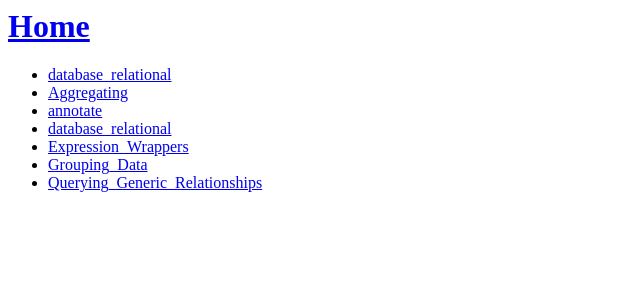
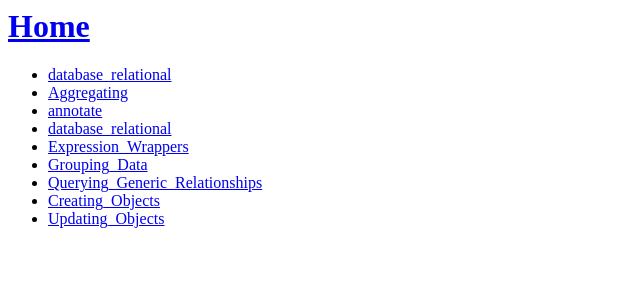
Before and after one commit to mohamad-mvm/django, a Django app: page / in a window 1280 px wide. Shown: the top 300 px of the page, without its empty margins (0-640 px from the left). Run offline with Django 4.2, Linux system fonts and the light colour scheme; parts of the project's set-up code (start-up, migrations or seed data) failed here and were passed over.

Commit message:
crud operation

```diff
--- a/playground/templates/home.html
+++ b/playground/templates/home.html
@@ -43,6 +43,13 @@
       </li>
       <li>
         <a href="Querying_Generic_Relationships/">Querying_Generic_Relationships</a>
+      </li>
+      <li>
+        <a href="Creating_Objects/">Creating_Objects</a>
+      </li>
+      <li>
+        <a href="Updating_Objects/">Updating_Objects</a>
+      </li>
     </ul>
   </body>
 </html>
--- a/playground/urls.py
+++ b/playground/urls.py
@@ -11,4 +11,6 @@ urlpatterns = [
     path('Grouping_Data/', views.Grouping_Data),
     path('Expression_Wrappers/', views.Expression_Wrappers),
     path('Querying_Generic_Relationships/', views.Querying_Generic_Relationships),
+    path('Creating_Objects/', views.Creating_Objects),
+    path('Updating_Objects/', views.Updating_Objects),
 ]
--- a/playground/views.py
+++ b/playground/views.py
@@ -1,3 +1,4 @@
+from turtle import title
 from django.shortcuts import render
 from django.http import HttpResponse
 from django.contrib.contenttypes.models import ContentType
@@ -133,6 +134,37 @@ def  Expression_Wrappers(request):
 
 def Querying_Generic_Relationships(request):
     # making connection with tags app in generic mode and get all tags that are related to product
-    tages = TaggedItem.objects.get_tags_for(Product,1)
+    tages = TaggedItem.objects.get_tags_for(Collection,2)
+
 
     return render(request, 'Querying_Generic_Relationships.html', {'tags':tages,})
+
+def Creating_Objects(request):
+    # create new collection
+    # new_collection = Collection.objects.create(title='video games', featured_product_id=1)
+
+    # collection =collection(title='video games', featured_product_id=1)
+    # collection1.save()
+
+
+    collection1 = Collection()
+    collection1.title='video games'
+    collection1.featured_product_id=1
+    collection1.save()
+    collid =collection1.id
+
+
+
+    return render(request, 'Creating_Objects.html', {'new_collection':collection1,
+                                                    'collid':collid,})
+
+def Updating_Objects(request):
+    # updating new collection
+
+    collection = Collection.objects.get(id=11)
+    collection.featured_product_id=None
+    collection.save()
+
+    Collection.objects.filter(id=11).update(featured_product_id=None)
+
+    return render(request, 'Updating_Objects.html', {'collection':collection,})
--- a/tags/models.py
+++ b/tags/models.py
@@ -3,7 +3,7 @@ from django.contrib.contenttypes.models import ContentType
 from django.contrib.contenttypes.fields import GenericForeignKey
 
 
-class TaggedItemManager(models.manager):
+class TaggedItemManager(models.Manager):
     def get_tags_for(self,object_type,object_id):
         content_type=ContentType.objects.get_for_model(object_type)
         return TaggedItem.objects \
```
Also changed, not shown: playground/templates/Creating_Objects.html (added, +26 -0 lines), playground/templates/Updating_Objects.html (added, +26 -0 lines).
